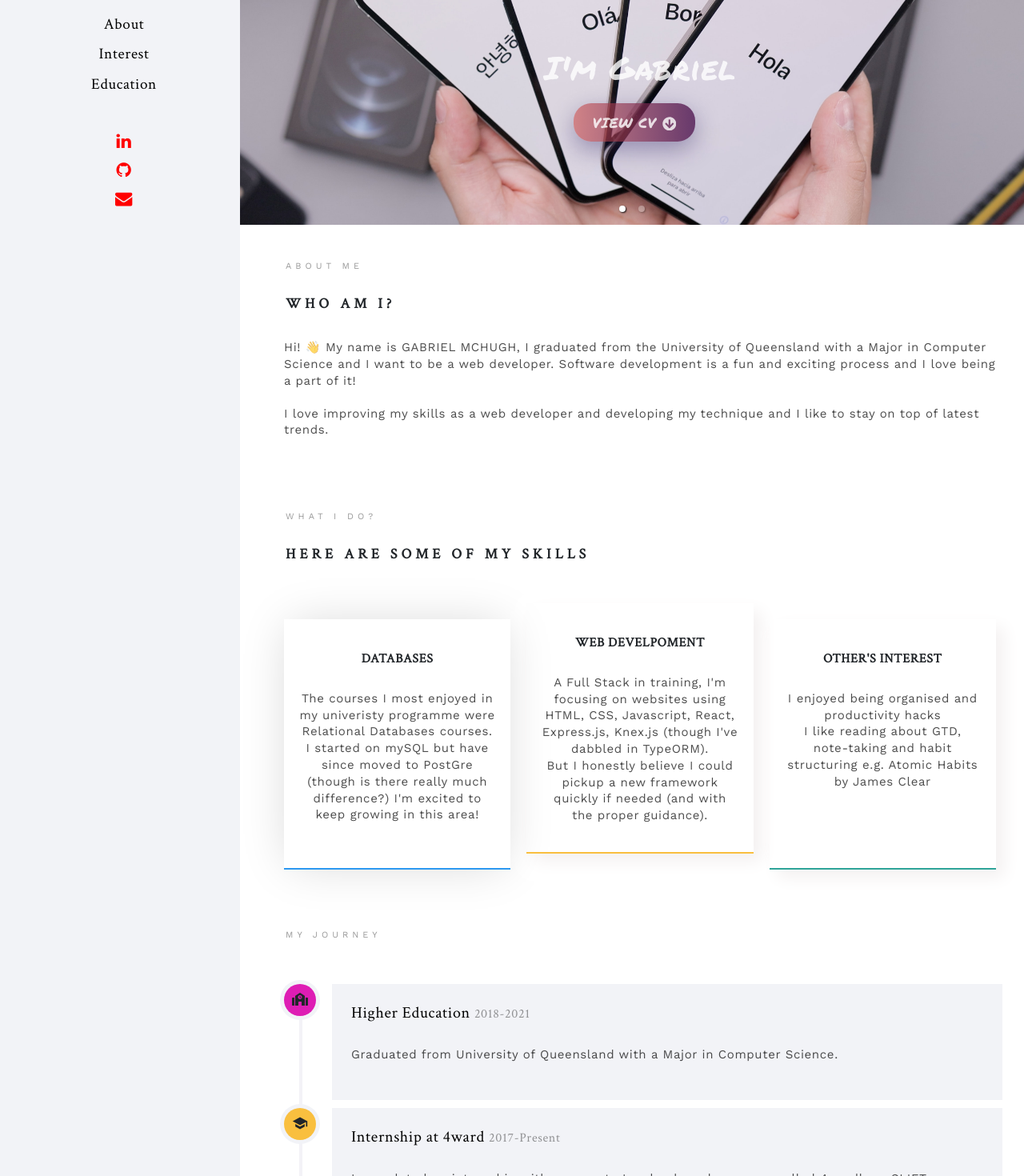
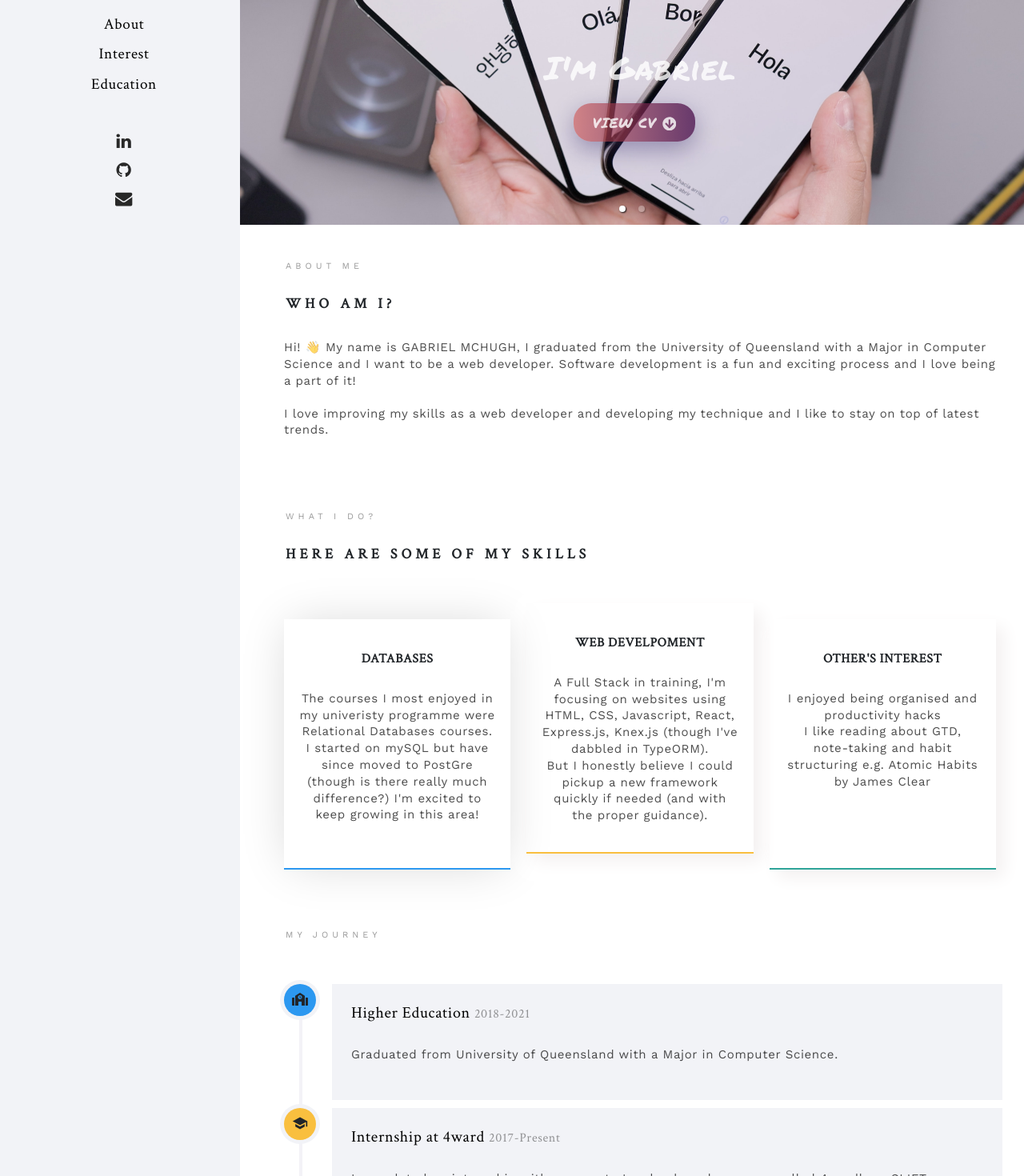
Before and after one commit to GabrielMcHugh/Web-portfolio, a React (Create React App) app: page / in a window 1280 px wide. Shown: the part 219-1689 px from the top of the page at 80% size. Built offline with nearby package versions, Linux system fonts and the light colour scheme.

Commit message:
changed colour scheme and link underlines

```diff
--- a/src/components/Education/Education.module.css
+++ b/src/components/Education/Education.module.css
@@ -74,7 +74,7 @@ background-color: #f9bf3f;
     float: left;
 }
 .timeline_icon_2 {
-    background: #DE1DB4;
+    background: #2c98f0;
 }
 
 .timeline_icon_4{
--- a/src/components/sidebar/Sidebar.css
+++ b/src/components/sidebar/Sidebar.css
@@ -52,17 +52,17 @@
 }
 .fa-lg{
   text-decoration: none;
-  color:red;
+  color:#282828;
 }
 
 .links:hover{
  /* color:rgb(121, 189, 252); */
  color:rgb(121, 189, 252);
- text-decoration: underline;
+ text-decoration: none;
 }
 .fas:hover{
   color:rgb(41, 152, 255);
-  text-decoration: underline;
+  text-decoration: none;
  }
  ul{
    list-style: none;
```
